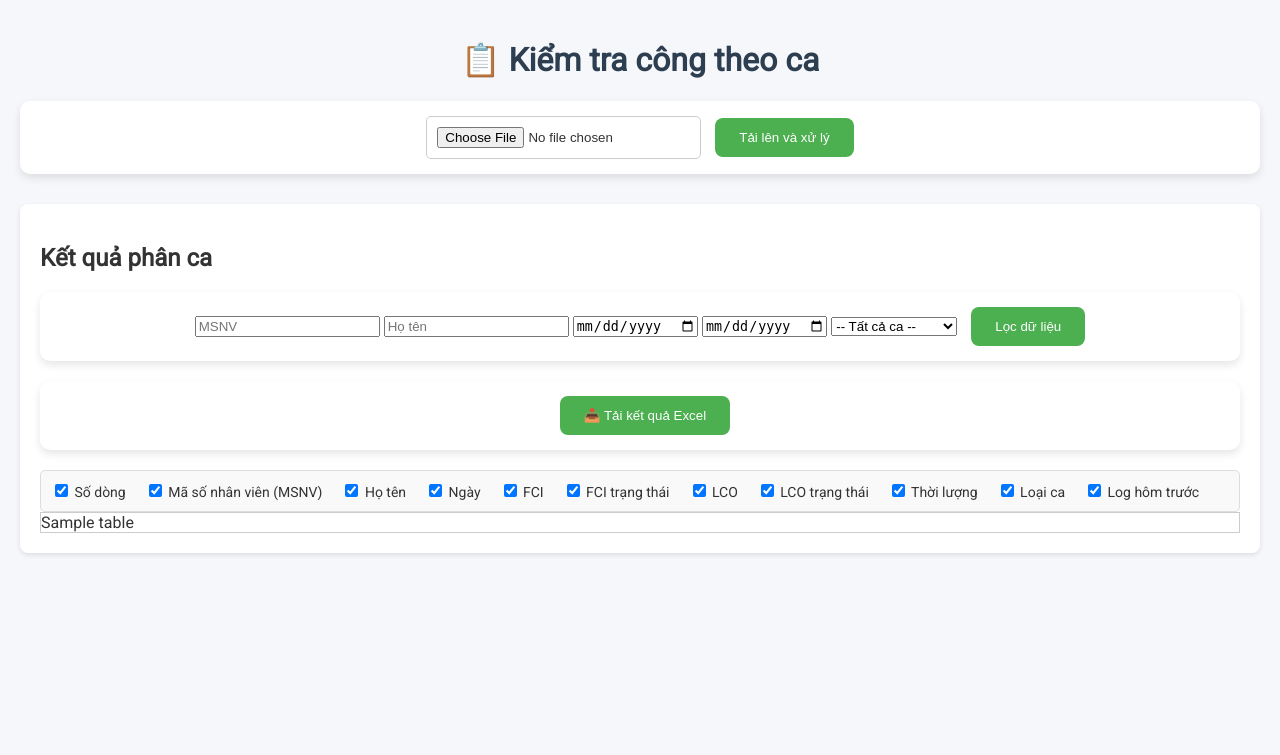
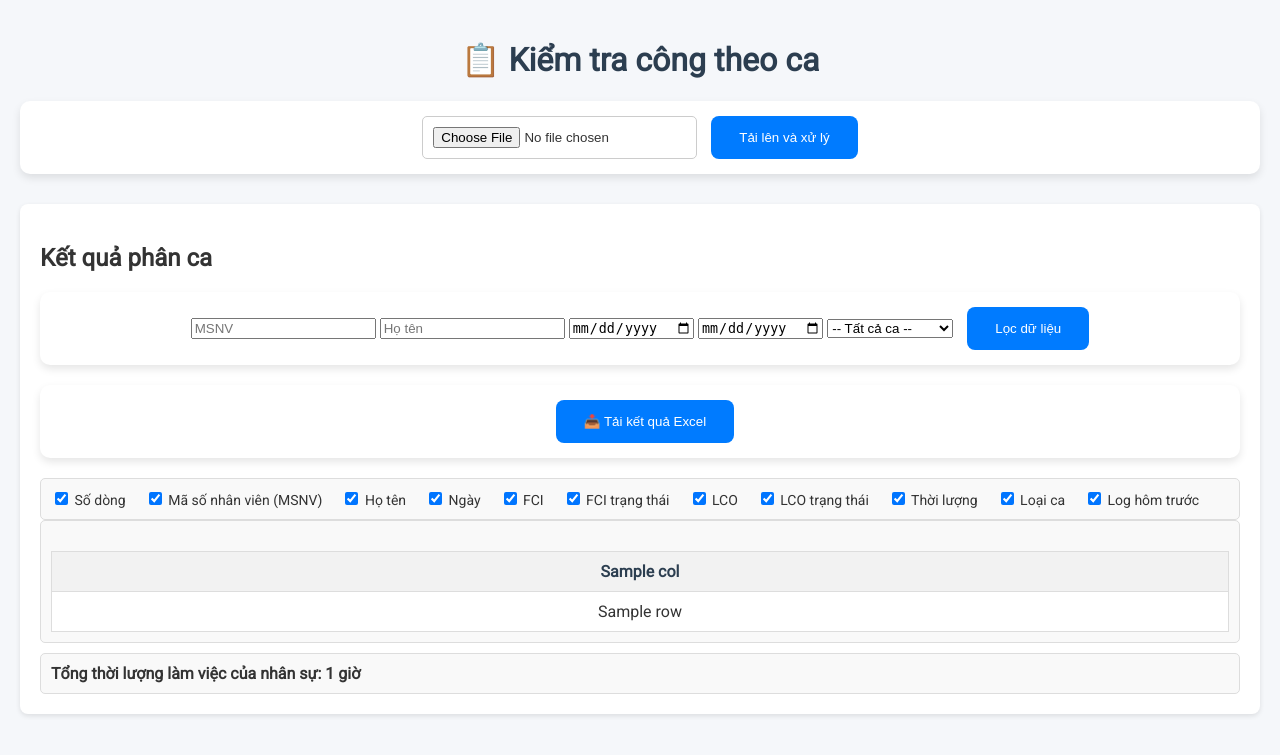
Before and after one commit to tranquangcofffee/analyzing_attendance, a Flask app: template templates/index.html in a window 1280 px wide. Shown: the top 755 px of the page. Run offline with Flask 3, Linux system fonts and the light colour scheme; the template is opened without the code that fills it: most values are stand-ins (such as "Sample title", 1, 10 or a date in 2020).

Commit message:
update ui, update some feature

```diff
--- a/app.py
+++ b/app.py
@@ -65,7 +65,7 @@ def index():
             df = df[df['Loại ca'].str.contains(shift_type, case=False, na=False)]
 
         if msnv:
-            df = df[df['ID'].astype(str).str.contains(msnv)]
+            df = df[df['ID'].astype(str) == msnv]
         if name:
             df = df[df['Họ tên'].str.lower().str.contains(name)]
         if start_date:
@@ -77,10 +77,17 @@ def index():
             df = df[df['Loại ca'].str.contains(shift_type, case=False, na=False)]
 
         result = df
+        # Tính tổng thời lượng nếu lọc theo ID
+        total_duration = None
+        if msnv:
+            total_duration = df['Thời lượng (h)'].sum()
 
     return render_template('index.html',
-                           tables=[result.to_html(classes='data')] if result is not None else None,
-                           titles=result.columns.values if result is not None else None)
+        tables=[result.to_html(classes='data', index=False, escape=False)] if result is not None else None,
+        titles=result.columns.values if result is not None else None,
+        result=result if result is not None else pd.DataFrame(),  # để dùng trong template
+        total_duration=total_duration if result is not None else None
+    )
 
 
 @app.route('/download', methods=['POST'])
--- a/static/style.css
+++ b/static/style.css
@@ -27,9 +27,9 @@ input[type=file] {
 }
 
 input[type=submit] {
-    padding: 12px 24px;
+    padding: 14px 28px;
     margin-left: 10px;
-    background-color: #4CAF50;
+    background-color: #007bff;
     color: white;
     border: none;
     border-radius: 8px;
@@ -38,7 +38,7 @@ input[type=submit] {
 }
 
 input[type=submit]:hover {
-    background-color: #45a049;
+    background-color: #0056b3;
     transform: scale(1.05);
 }
 
@@ -46,6 +46,7 @@ input[type=submit]:hover {
     border-collapse: collapse;
     width: 100%;
     background: white;
+    margin-top: 20px;
 }
 
 .dataframe th, .dataframe td {
@@ -57,10 +58,15 @@ input[type=submit]:hover {
 .dataframe th {
     background-color: #f2f2f2;
     color: #2c3e50;
+    font-weight: bold;
+}
+
+.dataframe tr:nth-child(even) {
+    background-color: #f9f9f9;
 }
 
 .dataframe tr:hover {
-    background-color: #f9f9f9;
+    background-color: #e3f2fd;
 }
 
 .result-box {
@@ -85,22 +91,12 @@ label {
     position: relative;
 }
 
-.dataframe {
-    border-collapse: collapse;
-    width: 100%;
+/* Scrollable container for checkboxes */
+.result-box div {
+    max-height: 250px;
+    overflow-y: auto;
+    padding: 10px;
+    border: 1px solid #ddd;
+    border-radius: 5px;
+    background-color: #f9f9f9;
 }
-
-.dataframe th, .dataframe td {
-    border: 1px solid #ddd;
-    padding: 8px;
-    text-align: left;
-}
-
-/* Cố định hàng đầu */
-.dataframe th {
-    position: sticky;
-    top: 0;
-    background-color: #f9f9f9;
-    z-index: 2;
-    font-weight: bold;
-}
--- a/templates/index.html
+++ b/templates/index.html
@@ -57,8 +57,30 @@
         </div>
 
         <div class="dataframe-container">
-            {{ tables[0]|safe }}
+            <table class="dataframe">
+                <thead>
+                    <tr>
+                        {% for col in titles %}
+                            <th>{{ col }}</th>
+                        {% endfor %}
+                    </tr>
+                </thead>
+                <tbody>
+                    {% for _, row in result.iterrows() %}
+                        <tr>
+                            {% for col in titles %}
+                                <td {% if col == "Ghi chú" %}contenteditable="true"{% endif %}>{{ row[col] }}</td>
+                            {% endfor %}
+                        </tr>
+                    {% endfor %}
+                </tbody>
+            </table>
         </div>
+        {% if total_duration %}
+            <div style="margin-top: 10px; font-weight: bold;">
+                Tổng thời lượng làm việc của nhân sự: {{ total_duration }} giờ
+            </div>
+        {% endif %}
     </div>
     {% endif %}
 
```
Also changed, not shown: services/attendance_service.py (+10 -1 lines).
